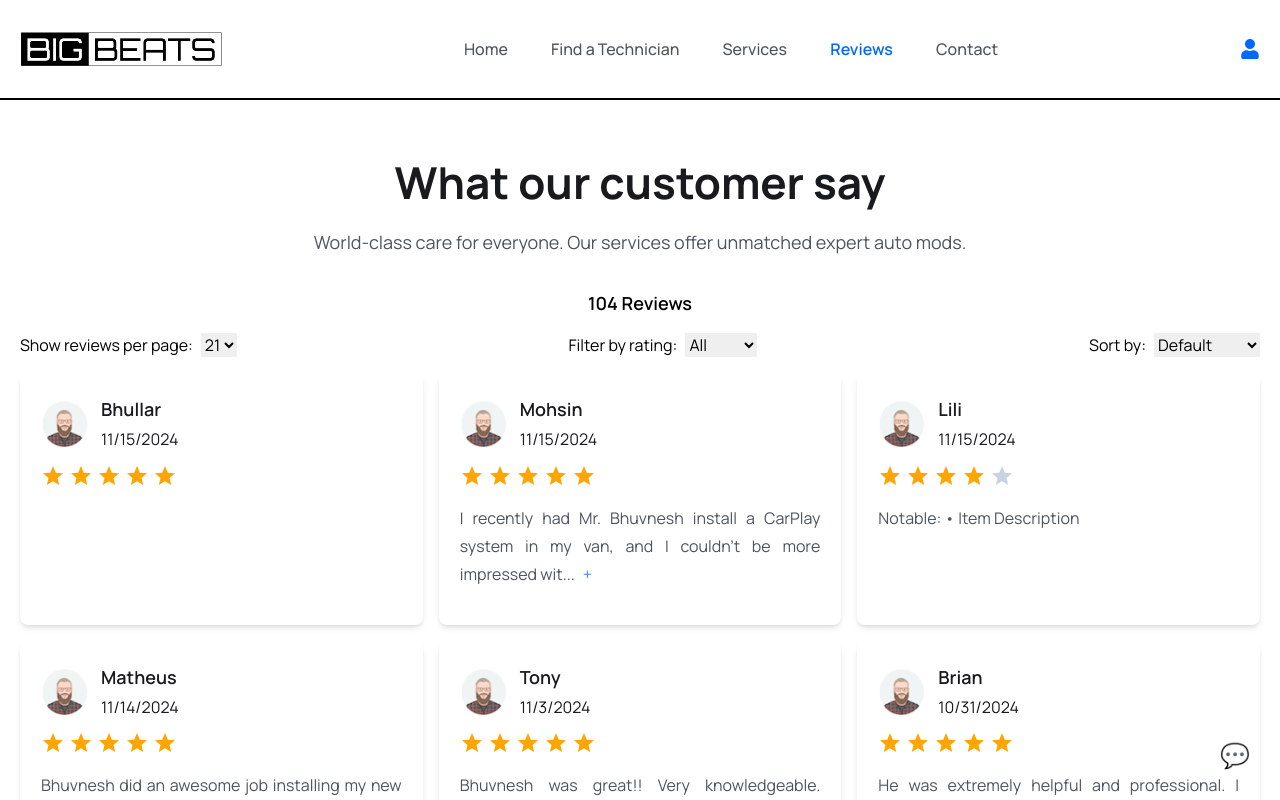
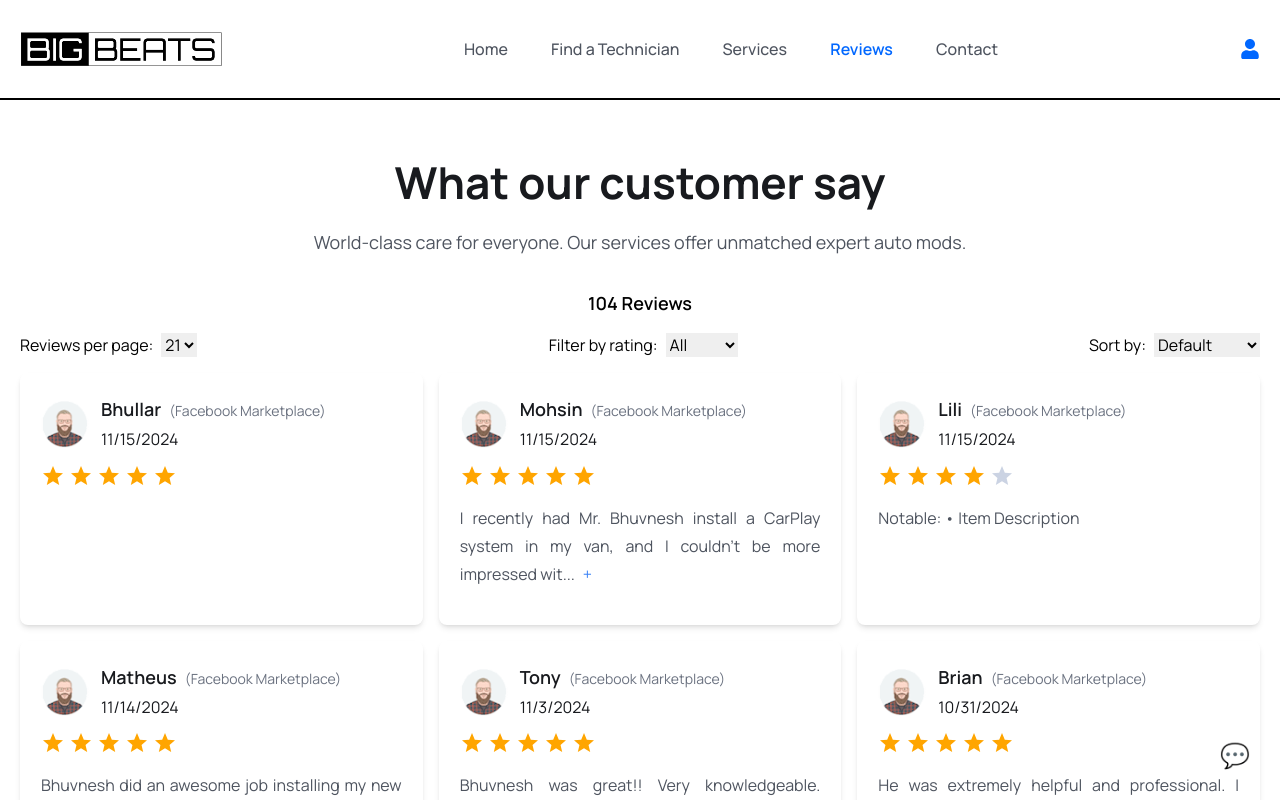
Before and after one commit to user-atgithub/bbtwebsite, a React (Vite) app in the folder frontend/: page /reviews in a window 1280 px wide. Shown: the top 800 px of the page. Built offline with nearby package versions, Linux system fonts and the light colour scheme.

Commit message:
source added to reviews

```diff
--- a/frontend/src/Assets/data/reviews.js
+++ b/frontend/src/Assets/data/reviews.js
@@ -1,48 +1,56 @@
 const reviews = [
   {
     name: "Bhullar",
+    source:"Facebook Marketplace",
     rating: 5.0,
     text: "",
     date: "2024-11-15"
   },
   {
     name: "Mohsin",
+    source:"Facebook Marketplace",
     rating: 5.0,
     text: "I recently had Mr. Bhuvnesh install a CarPlay system in my van, and I couldn’t be more impressed with his service. The installation was flawless—no dangling wires, everything was neatly tucked away, and the job looked incredibly professional. What really stood out was his attention to detail and honesty. He took the time to explain everything thoroughly and made sure I was completely satisfied with the setup. Highly recommend his services for anyone looking to upgrade their vehicle’s tech! \n Notable: • Pricing • Item Description • Punctuality • Communication",
     date: "2024-11-15"
   },
   {
     name: "Lili",
+    source:"Facebook Marketplace",
     rating: 4.0,
     text: "Notable: • Item Description",
     date: "2024-11-15"
   },
   {
     name: "Matheus",
+    source:"Facebook Marketplace",
     rating: 5.0,
     text: "Bhuvnesh did an awesome job installing my new speakers and sound deadening. My car is so quiet now, and the sound quality is incredible-way better than I expected! He was super professional, paid attention to every detail, and really knew what he was doing. I'm beyond happy with the results. Highly recommend him! \n Notable: • Punctuality • Communication • Pricing • Item Description",
     date: "2024-11-14"
   },
   {
     name: "Tony",
+    source:"Facebook Marketplace",
     rating: 5.0,
     text: "Bhuvnesh was great!! Very knowledgeable. Always stayed in contact with me. Explained what he was going to do. No hidden fees or extras. Product was exactly what he said it was. Clean and professional install as if it was factory done. Took the time to go over and explain the features. Thank you!! \n Notable: • Punctuality • Communication • Pricing • Item Description",
     date: "2024-11-03"
   },
   {
     name: "Brian",
+    source:"Facebook Marketplace",
     rating: 5.0,
     text: "He was extremely helpful and professional. I would work with him again! \n Notable: • Communication",
     date: "2024-10-31"
   },
   {
     name: "Yasir",
+    source:"Facebook Marketplace",
     rating: 5.0,
     text: "Amazing customer service from Bhuvnesh!!",
     date: "2024-10-30"
   },
   {
     name: "Dom",
+    source:"Facebook Marketplace",
     rating: 1.0,
     text: "The listing said custom headlights and tailights but what he had to offer is just stock ones plus they were way overpriced I could buy the same thing or even actual custom ones for half the price online",
     date: "2024-10-18",
@@ -56,575 +64,671 @@ const reviews = [
   },
     {
       name: "Atwal",
+      source:"Facebook Marketplace",
       rating: 5.0,
       text: "Amazing work done on my 2020 Camry including lights, dashcam and Subwoofer with Amp. He did the job so accurately without even touching the original wiring that I can feel the incredible bass Music system. I recommend him 1000% to everyone and 5 star rating.. Thankyou so much Bhuvnesh bro...",
       date: "2024-10-15"
     },
     {
       name: "Nikhil",
+      source:"Facebook Marketplace",
       rating: 5.0,
       text: "Notable: • Punctuality • Communication",
       date: "2024-10-12"
     },
     {
       name: "Chris",
+      source:"Facebook Marketplace",
       rating: 5.0,
       text: "Very helpful",
       date: "2024-10-06"
     },
     {
       name: "Inderjit",
+      source:"Facebook Marketplace",
       rating: 5.0,
       text: "",
       date: "2024-10-06"
     },
     {
       name: "Tienduc",
+      source:"Facebook Marketplace",
       rating: 5.0,
       text: "He's very friendly, knowledgeable and helpful. He's really know what he is doing and will even teach you some cool tricks. Totally worth it",
       date: "2024-10-04"
     },
     {
       name: "Paulo",
+      source:"Facebook Marketplace",
       rating: 5.0,
       text: "A professional who actually cares about his business. Definitely recommend. Thanks again!",
       date: "2024-10-03"
     },
     {
       name: "LovePreet",
+      source:"Facebook Marketplace",
       rating: 5.0,
       text: "Good work.\n Notable: Punctuality • Communication • Pricing",
       date: "2024-09-27"
     },
     {
       name: "Nick",
+      source:"Facebook Marketplace",
       rating: 5.0,
       text: "Notable: Punctuality • Communication",
       date: "2024-09-25"
     },
     {
       name: "Shawn",
+      source:"Facebook Marketplace",
       rating: 5.0,
       text: "Item works great and Bhuvnesh is a meticulous and careful installer. He knows his stuff and did an excellent job - the installation is very clean and professional. Highly recommended!\n Notable: Punctuality • Communication • Pricing • Item Description",
       date: "2024-09-24"
     },
     {
       name: "Vincent",
+      source:"Facebook Marketplace",
       rating: 5.0,
       text: "I  Bhuvnesh has been very patient with me. I had another Facebook market installer do my work and really messed up my car. Needless to say Bhuvnesh helped cleaned up the mess and got it working again.He helped me install 4 channel amp, mono amp, sub and speakers. Overall it was a great experience and well knowledged individual. Thank you again!\n Notable: Punctuality • Communication",
       date: "2024-09-18"
     },
     {
       name: "Anmol",
+      source:"Facebook Marketplace",
       rating: 5.0,
       text: "He give me best solution\n Notable: Communication",
       date: "2024-09-18"
     },
     {
       name: "Edgar",
+      source:"Facebook Marketplace",
       rating: 5.0,
       text: "The seller asked me to put down 50% of the the labor and I sent him the money and accepted it and he arrived on time as what we have agreed for. Very honest and knows what he is doing. Trusted and dependable.\n Notable: Punctuality · Communication · Pricing · Item description",
       date: "2024-08-31"
     },
     {
       name: "Sheenal",
+      source:"Facebook Marketplace",
       rating: 5.0,
       text: "He answered all questions and has great customer service! Provided me with a lot of information with my car play! He definitely knows exactly what he is doing & does his very best to make the installation as clean & perfect possible! I would definitely recommend him to anyone I know & Will be back for any more modifications!",
       date: "2024-08-20"
     },
     {
       name: "Abhinav",
+      source:"Facebook Marketplace",
       rating: 5.0,
       text: "He Got the work done on the same day I requested, he was punctual, I got an android system and dashcam installed, his work was professional. Will recommend \n Notable: Punctuality · Communication · Pricing · Item description",
       date: "2024-08-19"
     },
     {
       name: "Turban Tying",
+      source:"Facebook Marketplace",
       rating: 5.0,
       text: "Notable: Punctuality · Communication · Pricing · Item description",
       date: "2024-08-05"
     },
     {
       name: "Colin",
+      source:"Facebook Marketplace",
       rating: 5.0,
       text: "",
       date: "2024-07-19"
     },
     {
       name: "Himmatvir",
+      source:"Facebook Marketplace",
       rating: 5.0,
       text: "",
       date: "2024-06-19"
     },
     {
       name: "Elvin Keanne",
+      source:"Facebook Marketplace",
       rating: 5.0,
       text: "Notable: Punctuality · Communication · Pricing · Item description",
       date: "2024-06-19"
     },
     {
       name: "Raoof",
+      source:"Facebook Marketplace",
       rating: 5.0,
       text: "Satisfied",
       date: "2024-06-19"
     },
     {
       name: "Thomas",
+      source:"Facebook Marketplace",
       rating: 5.0,
       text: "Notable: Punctuality · Communication · Pricing · Item description",
       date: "2024-06-01"
     },
     {
       name: "Bhinda",
+      source:"Facebook Marketplace",
       rating: 5.0,
       text: "Notable: Punctuality · Communication · Pricing · Item description",
       date: "2024-05-25"
     },
     {
       name: "Mustafa",
+      source:"Facebook Marketplace",
       rating: 5.0,
       text: "Notable: Communication · Pricing · Item description",
       date: "2024-05-20"
     },
     {
       name: "Andrew",
+      source:"Facebook Marketplace",
       rating: 5.0,
       text: "",
       date: "2024-05-18"
     },
     {
       name: "Tushar",
+      source:"Facebook Marketplace",
       rating: 5.0,
       text: "",
       date: "2024-05-13"
     },
     {
       name: "Cassey Antoinette",
+      source:"Facebook Marketplace",
       rating: 5.0,
       text: "Notable: Communication",
       date: "2024-05-07"
     },
     {
       name: "Adam",
+      source:"Facebook Marketplace",
       rating: 5.0,
       text: "Notable: Punctuality · Communication · Pricing · Item description",
       date: "2024-05-01"
     },
     {
       name: "Gurbani",
+      source:"Facebook Marketplace",
       rating: 5.0,
       text: "Notable: Punctuality · Communication · Pricing · Item description",
       date: "2024-04-23"
     },
     {
       name: "Brandon",
+      source:"Facebook Marketplace",
       rating: 5.0,
       text: "Was able to meet in a public area, helped to guide me as I'm from out of town and was very accommodating \n Notable: Punctuality · Communication · Pricing · Item description",
       date: "2024-04-18"
     },
     {
       name: "Jason",
+      source:"Facebook Marketplace",
       rating: 5.0,
       text: "Notable: Punctuality · Communication",
       date: "2024-04-18"
     },
     {
       name: "ziang",
+      source:"Facebook Marketplace",
       rating: 5.0,
       text: "Notable: Item description",
       date: "2024-04-14"
     },
     {
       name: "Anthony",
+      source:"Facebook Marketplace",
       rating: 5.0,
       text: "Notable: Punctuality · Communication · Pricing · Item description",
       date: "2024-04-08"
     },
     {
       name: "Tuan",
+      source:"Facebook Marketplace",
       rating: 5.0,
       text: "Notable: Punctuality",
       date: "2024-04-04"
     },
     {
       name: "Amit",
+      source:"Facebook Marketplace",
       rating: 5.0,
       text: "Notable: Punctuality · Communication · Pricing · Item description",
       date: "2024-03-29"
     },
     {
       name: "Gary",
+      source:"Facebook Marketplace",
       rating: 5.0,
       text: "Notable: Punctuality",
       date: "2024-03-27"
     },
     {
       name: "Paul",
+      source:"Facebook Marketplace",
       rating: 5.0,
       text: "Notable: Punctuality · Communication · Pricing · Item description",
       date: "2024-03-22"
     },
     {
       name: "Chris",
+      source:"Facebook Marketplace",
       rating: 5.0,
       text: "Notable: Punctuality · Communication · Pricing",
       date: "2024-03-15"
     },
     {
       name: "Dareil",
+      source:"Facebook Marketplace",
       rating: 5.0,
       text: "",
       date: "2024-03-03"
     },
     {
       name: "Neal",
+      source:"Facebook Marketplace",
       rating: 5.0,
       text: "good \n Notable: Punctuality · Communication · Pricing · Item description",
       date: "2024-02-23"
     },
     {
       name: "Simran",
+      source:"Facebook Marketplace",
       rating: 5.0,
       text: "Notable: Punctuality · Communication · Pricing · Item description",
       date: "2024-02-22"
     },
     {
       name: "AJ",
+      source:"Facebook Marketplace",
       rating: 5.0,
       text: "Bhuvnesh is great! \n Notable: Punctuality · Communication · Pricing",
       date: "2024-02-19"
     },
     {
       name: "Suat",
+      source:"Facebook Marketplace",
       rating: 5.0,
       text: "",
       date: "2024-02-06"
     },
     {
       name: "Ayush",
+      source:"Facebook Marketplace",
       rating: 5.0,
       text: "Very helpful and great communication !! \n Notable: Punctuality · Communication · Pricing · Item description",
       date: "2024-02-03"
     },
     {
       name: "Tyson",
+      source:"Facebook Marketplace",
       rating: 5.0,
       text: "",
       date: "2024-02-03"
     },
     {
       name: "Naomi",
+      source:"Facebook Marketplace",
       rating: 5.0,
       text: "I recommend this seller! \n Notable: Punctuality · Communication · Pricing · Item description",
       date: "2024-02-02"
     },
     {
       name: "Fadi",
+      source:"Facebook Marketplace",
       rating: 5.0,
       text: "Notable: Punctuality · Communication · Pricing · Item description",
       date: "2024-02-01"
     },
     {
       name: "Husain",
+      source:"Facebook Marketplace",
       rating: 5.0,
       text: "",
       date: "2023-12-20"
     },
     {
       name: "Zelin",
+      source:"Facebook Marketplace",
       rating: 5.0,
       text: "Notable: Communication · Punctuality · Item description · Pricing",
       date: "2023-12-10"
     },
     {
       name: "Greg",
+      source:"Facebook Marketplace",
       rating: 5.0,
       text: "Notable: Punctuality · Communication · Pricing",
       date: "2023-12-04"
     },
     {
       name: "Nicole",
+      source:"Facebook Marketplace",
       rating: 5.0,
       text: "Notable: · Punctuality · Pricing ·Item description",
       date: "2023-11-24"
     },
     {
       name: "Travis",
+      source:"Facebook Marketplace",
       rating: 5.0,
       text: "Notable: · Communication · Pricing ·Item description",
       date: "2023-10-14"
     },
     {
       name: "Alec",
+      source:"Facebook Marketplace",
       rating: 5.0,
       text: "Excellent customer service \n Notable: Punctuality · Communication · Pricing ·Item description",
       date: "2023-10-09"
     },
     {
       name: "Connor",
+      source:"Facebook Marketplace",
       rating: 5.0,
       text: "Notable: · Communication",
       date: "2023-10-03"
     },
     {
       name: "Shawn",
+      source:"Facebook Marketplace",
       rating: 5.0,
       text: "Notable: Punctuality · Communication · Pricing ·Item description",
       date: "2023-10-02"
     },
     {
       name: "Jason",
+      source:"Facebook Marketplace",
       rating: 5.0,
       text: "",
       date: "2023-09-26"
     },
     {
       name: "Jeremy",
+      source:"Facebook Marketplace",
       rating: 5.0,
       text: "Notable: · Pricing",
       date: "2023-09-06"
     },
     {
       name: "Mariusz",
+      source:"Facebook Marketplace",
       rating: 5.0,
       text: "Notable: · Communication · Punctuality · Item description · Pricing",
       date: "2023-09-01"
     },
     {
       name: "Adam",
+      source:"Facebook Marketplace",
       rating: 5.0,
       text: "Super knowledge, friendly answers all my dumb questions tonnes of patience, quick tidy install works perfectly better than expected. One of the best installers I have ever had work on my electronics!! \n Notable: · Punctuality · Communication · Pricing · Item description",
       date: "2023-09-01"
     },
     {
       name: "Alessandro",
+      source:"Facebook Marketplace",
       rating: 5.0,
       text: "Notable: · Punctuality · Communication · Pricing · Item description",
       date: "2023-08-31"
     },
     {
       name: "Anmol",
+      source:"Facebook Marketplace",
       rating: 5.0,
       text: "Notable: Communication · Punctuality · Item description · Pricing",
       date: "2023-08-27"
     },
     {
       name: "Bharath",
+      source:"Facebook Marketplace",
       rating: 1.0,
       text: "Instead of respond to customer queries, he just judge others by their questions and use abusive words.",
       date: "2023-08-27"
     },
     {
       name: "Navraj",
+      source:"Facebook Marketplace",
       rating: 1.0,
       text: "",
       date: "2023-08-26"
     },
     {
       name: "Kane",
+      source:"Facebook Marketplace",
       rating: 5.0,
       text: "Notable: · Communication",
       date: "2023-08-14"
     },
     {
       name: "Nawapon",
+      source:"Facebook Marketplace",
       rating: 5.0,
       text: "Arrive on time honestly my first time doing the lights, and it turn out amazing!. Definitely will do more on my door for next time. Honestly worth the price, awesome service aswell! \n Notable: · Communication · Punctuality · Pricing",
       date: "2023-08-13"
     },
     {
       name: "Brian",
+      source:"Facebook Marketplace",
       rating: 5.0,
       text: "",
       date: "2023-07-25"
     },
     {
       name: "Damion",
+      source:"Facebook Marketplace",
       rating: 5.0,
       text: "",
       date: "2023-06-30"
     },
     {
       name: "Ange",
+      source:"Facebook Marketplace",
       rating: 5.0,
       text: "Notable: · Item description",
       date: "2023-06-18"
     },
     {
       name: "Gagan",
+      source:"Facebook Marketplace",
       rating: 5.0,
       text: "Notable: · Pricing",
       date: "2023-06-16"
     },
     {
       name: "Andrianne",
+      source:"Facebook Marketplace",
       rating: 5.0,
       text: "He was very nice, and knew what he was doing. First time getting something on Facebook market and he was able to help me out on fixing my screen in my car. \n I recommend him if you want the job done fast and efficiently. \n Notable: · Punctuality · Communication · Pricing · Item description",
       date: "2023-06-03"
     },    {
       name: "Aman",
+      source:"Facebook Marketplace",
       rating: 5.0,
       text: "best service provided helped me find out what i actually needed thanks \n Notable: · Punctuality · Communication · Pricing · Item description",
       date: "2023-05-29"
     },
     {
       name: "Andrew",
+      source:"Facebook Marketplace",
       rating: 5.0,
       text: "On time, on budget and did what he said he would!",
       date: "2023-05-22"
     },
     {
       name: "Labinot",
+      source:"Facebook Marketplace",
       rating: 5.0,
       text: "Notable: · Punctuality · Communication · Pricing · Item description",
       date: "2023-05-17"
     },
     {
       name: "Amine",
+      source:"Facebook Marketplace",
       rating: 5.0,
       text: "Notable: · Punctuality · Communication · Pricing · Item description",
       date: "2023-05-13"
     },
     {
       name: "Michael",
+      source:"Facebook Marketplace",
       rating: 5.0,
       text: "",
       date: "2023-04-25"
     },
     {
       name: "Jamie",
+      source:"Facebook Marketplace",
       rating: 5.0,
       text: "Notable: · Punctuality · Communication · Pricing · Item description",
       date: "2023-03-31"
     },
     {
       name: "Fahmid",
+      source:"Facebook Marketplace",
       rating: 5.0,
       text: "Notable: · Punctuality",
       date: "2023-02-22"
     },
     {
       name: "Quazi",
+      source:"Facebook Marketplace",
       rating: 5.0,
       text: "Notable: · Punctuality · Communication · Pricing · Item description",
       date: "2023-02-05"
     },
     {
       name: "Harman",
+      source:"Facebook Marketplace",
       rating: 5.0,
       text: "Notable: · Punctuality · Communication · Pricing · Item description",
       date: "2023-01-29"
     },
     {
       name: "Taylor",
+      source:"Facebook Marketplace",
       rating: 5.0,
       text: "Notable: · Punctuality · Communication · Pricing · Item description",
       date: "2023-01-11"
     },
     {
       name: "Karan",
+      source:"Facebook Marketplace",
       rating: 5.0,
       text: "Notable: · Punctuality · Communication",
       date: "2023-01-09"
     },
     {
       name: "Gerry",
+      source:"Facebook Marketplace",
       rating: 5.0,
       text: "Notable: · Punctuality · Communication · Pricing · Item description",
       date: "2022-11-10"
     },
     {
       name: "Uday",
+      source:"Facebook Marketplace",
       rating: 5.0,
       text: "Notable: · Punctuality · Communication · Pricing · Item description",
       date: "2022-09-22"
     },
     {
       name: "Lili",
+      source:"Facebook Marketplace",
       rating: 5.0,
       text: "",
       date: "2022-09-08"
     },
     {
       name: "Gurjaap",
+      source:"Facebook Marketplace",
       rating: 1.0,
       text: "",
       date: "2022-09-08"
     },
     {
       name: "Jaspreet Kaur",
+      source:"Facebook Marketplace",
       rating: 5.0,
       text: "",
       date: "2022-07-28"
     },
     {
       name: "Finish",
+      source:"Facebook Marketplace",
       rating: 5.0,
       text: "Notable: · Punctuality · Communication · Pricing · Item description",
       date: "2022-07-10"
     },
     {
       name: "Abhishek",
+      source:"Facebook Marketplace",
       rating: 5.0,
       text: "Notable: · Punctuality · Communication · Pricing · Item description",
       date: "2022-06-17"
     },
     {
       name: "Satinder",
+      source:"Facebook Marketplace",
       rating: 1.0,
       text: "",
       date: "2022-03-06"
     },
     {
       name: "Lakhbir",
+      source:"Facebook Marketplace",
       rating: 5.0,
       text: "Notable: · Punctuality · Communication · Pricing · Item description",
       date: "2022-01-02"
     },
     {
       name: "Hazin",
+      source:"Facebook Marketplace",
       rating: 5.0,
       text: "Notable: · Punctuality · Communication · Pricing · Item description",
       date: "2021-11-21"
     },
     {
       name: "Vincet",
+      source:"Facebook Marketplace",
       rating: 1.0,
       text: "",
       date: "2021-11-08"
     },
     {
       name: "Yuri",
+      source:"Facebook Marketplace",
       rating: 5.0,
       text: "Notable: · Punctuality · Communication · Item description",
       date: "2021-10-03"
     },
     {
       name: "Mohamed",
+      source:"Facebook Marketplace",
       rating: 5.0,
       text: "Notable: · Punctuality · Communication · Pricing · Item description",
       date: "2021-05-28"
     },
     {
       name: "Murtaza",
+      source:"Facebook Marketplace",
       rating: 1.0,
       text: "",
       date: "2021-05-16"
     },
     {
       name: "Nikos",
+      source:"Facebook Marketplace",
       rating: 5.0,
       text: "Notable: · Punctuality · Communication · Pricing · Item description",
       date: "2021-05-01"
     },
     {
       name: "Amit",
+      source:"Facebook Marketplace",
       rating: 5.0,
       text: "",
       date: "2021-04-29"
     },
     {
       name: "Arvind",
+      source:"Facebook Marketplace",
       rating: 5.0,
       text: "Notable: · Punctuality · Communication · Pricing · Item description",
       date: "2021-04-10"
--- a/frontend/src/components/Review/Review.jsx
+++ b/frontend/src/components/Review/Review.jsx
@@ -85,10 +85,10 @@ const Review = () => {
       {/* Controls for pagination, filter, and sorting */}
       <div className="flex justify-between mb-4">
         <div>
-          <label htmlFor="reviewsPerPage" className="mr-2">Show reviews per page:</label>
+          <label htmlFor="reviewsPerPage" className="mr-2">Reviews per page:</label>
           <select id="reviewsPerPage" value={reviewsPerPage} onChange={handleChangeReviewsPerPage}>
             <option value={6}>6</option>
-            <option value={11}>11</option>
+            <option value={12}>12</option>
             <option value={21}>21</option>
           </select>
         </div>
@@ -126,6 +126,7 @@ const Review = () => {
   <div>
     <h4 className="text-[18px] leading-[30px] font-semibold text-headingColor">
       {review.name}
+      <span className="ml-2 text-sm font-normal text-gray-500">({review.source})</span> {/* Added source */}
     </h4>
     <span className="text-[16px] leading-[30px] text-headingColor">
       {new Date(`${review.date}T00:00:00`).toLocaleDateString()}
```
Lines whose indentation alone changed are shown as unchanged.
